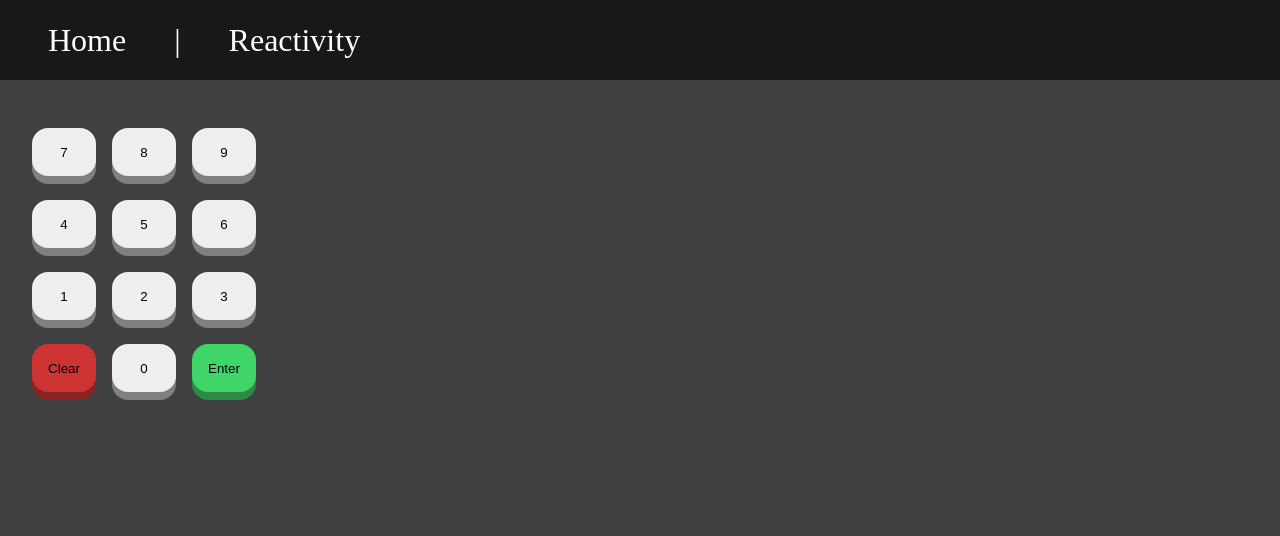
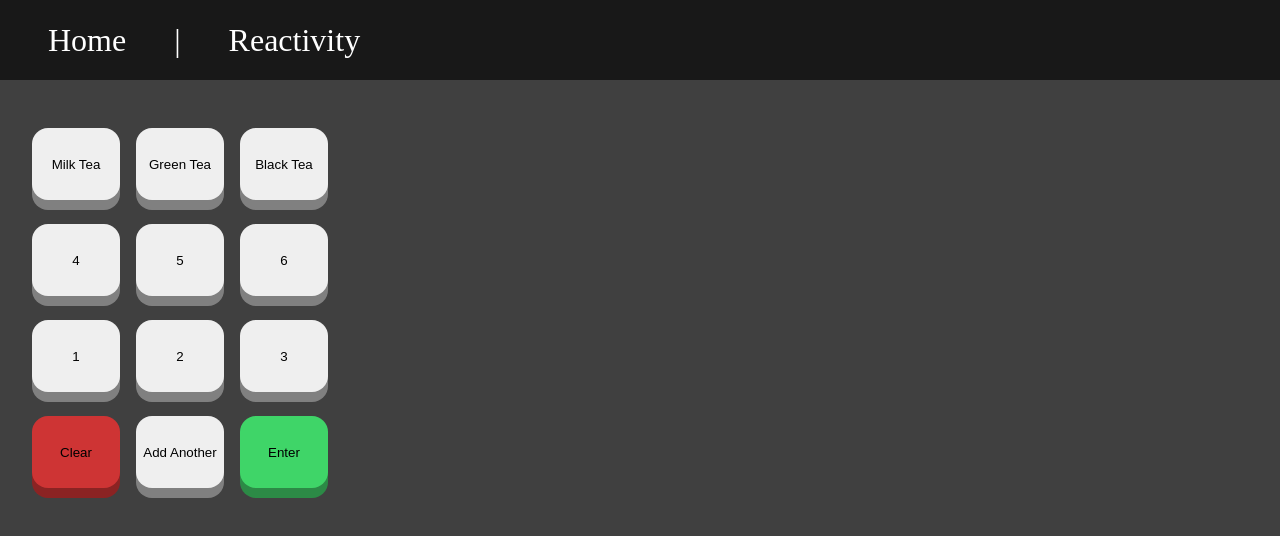
Before and after one commit to snacccc/reactivity, a Vue app in the folder vue/: page /reactivity in a window 1280 px wide. Shown: the top 536 px of the page. Built offline with nearby package versions, Linux system fonts and the light colour scheme.

Commit message:
decided on topic

```diff
--- a/vue/src/views/Reactivity.vue
+++ b/vue/src/views/Reactivity.vue
@@ -4,40 +4,40 @@
 
       <div class="row one">
 
-        <Button @click="add7" class="numpad">7</Button>
-        <Button @click="add8" class="numpad">8</Button>
-        <Button @click="add9" class="numpad">9</Button>
+        <Button @click="addMT" class="input mt">Milk Tea</Button>
+        <Button @click="addGT" class="input gt">Green Tea</Button>
+        <Button @click="addBT" class="input bt">Black Tea</Button>
 
       </div>
 
       <div class="row two">
 
-        <Button @click="add4" class="numpad">4</Button>
-        <Button @click="add5" class="numpad">5</Button>
-        <Button @click="add6" class="numpad">6</Button>
+        <Button @click="" class="input">4</Button>
+        <Button @click="" class="input">5</Button>
+        <Button @click="" class="input">6</Button>
 
       </div>
 
       <div class="row three">
 
-        <Button @click="add1" class="numpad">1</Button>
-        <Button @click="add2" class="numpad">2</Button>
-        <Button @click="add3" class="numpad">3</Button>
+        <Button @click="" class="input">1</Button>
+        <Button @click="" class="input">2</Button>
+        <Button @click="" class="input">3</Button>
 
       </div>
 
       <div class="row four">
 
-        <Button @click="clearNums" class="numpad clear">Clear</Button>
-        <Button @click="add0" class="numpad">0</Button>
-        <Button @click="enterNums" class="numpad enter">Enter</Button>
+        <Button @click="clearChoices" class="input clear">Clear</Button>
+        <Button @click="" class="input">Add Another</Button>
+        <Button @click="enterChoices" class="input enter">Enter</Button>
 
       </div>
 
     </div>
 
     <div class="output">
-        <header v-for="number in numbers"> {{ number.value }}</header>
+        <header v-for="choice in choices"> {{ choice }}</header>
       </div>
 
   </div>
@@ -54,45 +54,24 @@
     },
     data() {
       return {
-        numbers: [],
+        choices: [],
       }
     },
     methods: {
-      add0 () {
-        this.numbers.push({value: '0'})
+      addMT () {
+        this.choices.push('Milk Tea')
       },
-      add1 () {
-        this.numbers.push({value: '1'})
+      addGT () {
+        this.choices.push('Green Tea')
       },
-      add2 () {
-        this.numbers.push({value: '2'})
+      addBT () {
+        this.choices.push('Black Tea')
       },
-      add3 () {
-        this.numbers.push({value: '3'})
+      clearChoices () {
+        this.choices.splice(0);
       },
-      add4 () {
-        this.numbers.push({value: '4'})
-      },
-      add5 () {
-        this.numbers.push({value: '5'})
-      },
-      add6 () {
-        this.numbers.push({value: '6'})
-      },
-      add7 () {
-        this.numbers.push({value: '7'})
-      },
-      add8 () {
-        this.numbers.push({value: '8'})
-      },
-      add9 () {
-        this.numbers.push({value: '9'})
-      },
-      clearNums () {
-        this.numbers.splice(0);
-      },
-      enterNums () {
-        console.log(this.numbers)
+      enterChoices () {
+        console.log(this.choices)
       },
     }
   }
@@ -102,7 +81,7 @@
 <style scoped>
   .reactivity {
     display: flex;
-    flex-direction: column;
+    flex-direction: row;
     margin: 1rem;
   }
 
@@ -110,31 +89,39 @@
     margin: 0.5rem;
   }
 
-  .numpad {
+  .input {
     margin: 0.5rem;
+    width: 5.5rem;
+    height: 4.5rem;
+    box-shadow: 0px 10px gray;
+  }
+
+  .input:active {
+    transform: translateY(5px);
+    box-shadow: 0px 5px gray
   }
 
   .enter {
     background-color: var(--enterprimary);
-    box-shadow: 0px 8px var(--entershadow);
+    box-shadow: 0px 10px var(--entershadow);
   }
 
   .enter:active {
-    box-shadow: 0px 4px var(--entershadow);
+    box-shadow: 0px 5px var(--entershadow);
   }
 
   .clear {
     background-color: var(--clearprimary);
-    box-shadow: 0px 8px var(--clearshadow);
+    box-shadow: 0px 10px var(--clearshadow);
   }
 
   .clear:active {
-    box-shadow: 0px 4px var(--clearshadow);
+    box-shadow: 0px 5px var(--clearshadow);
   }
 
   .output {
     display: flex;
-    flex-direction: row;
+    flex-direction: column;
     font-size: 1.5rem;
     color: white;
     margin: 1rem;
```
